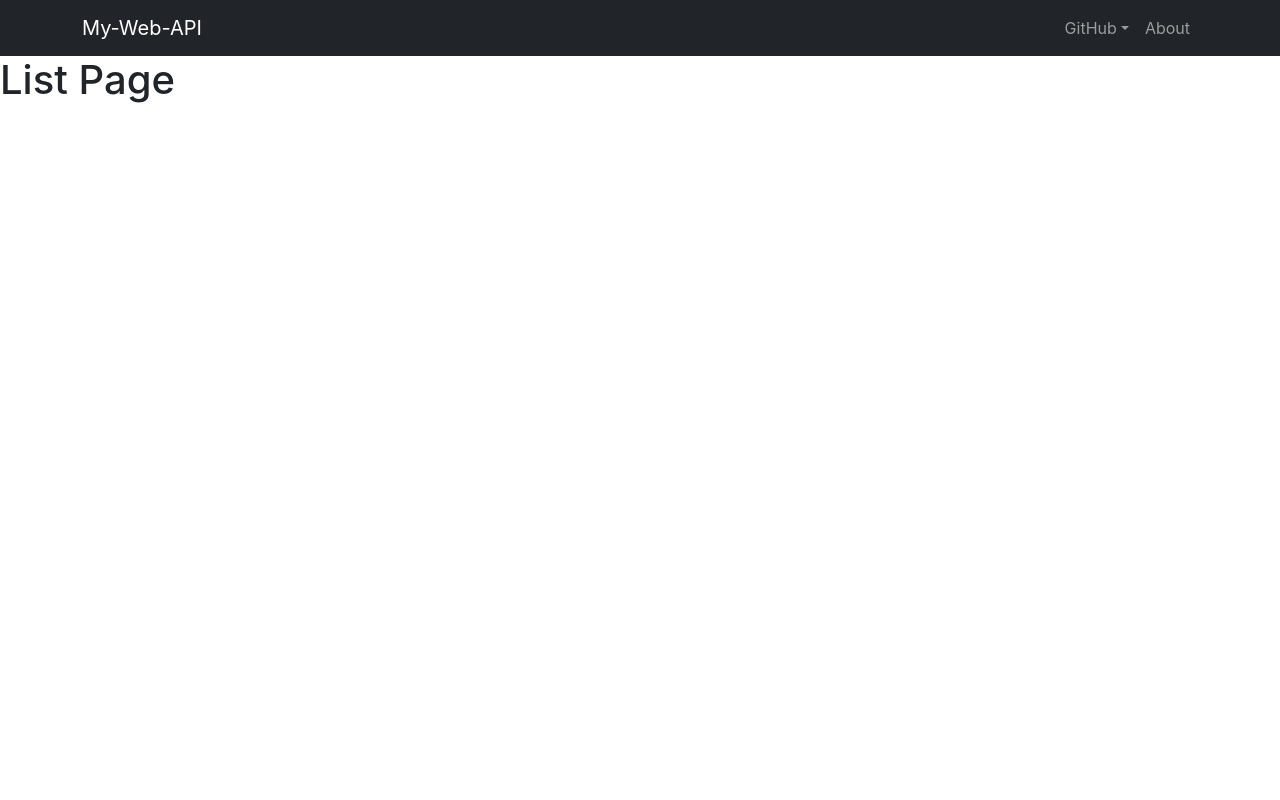
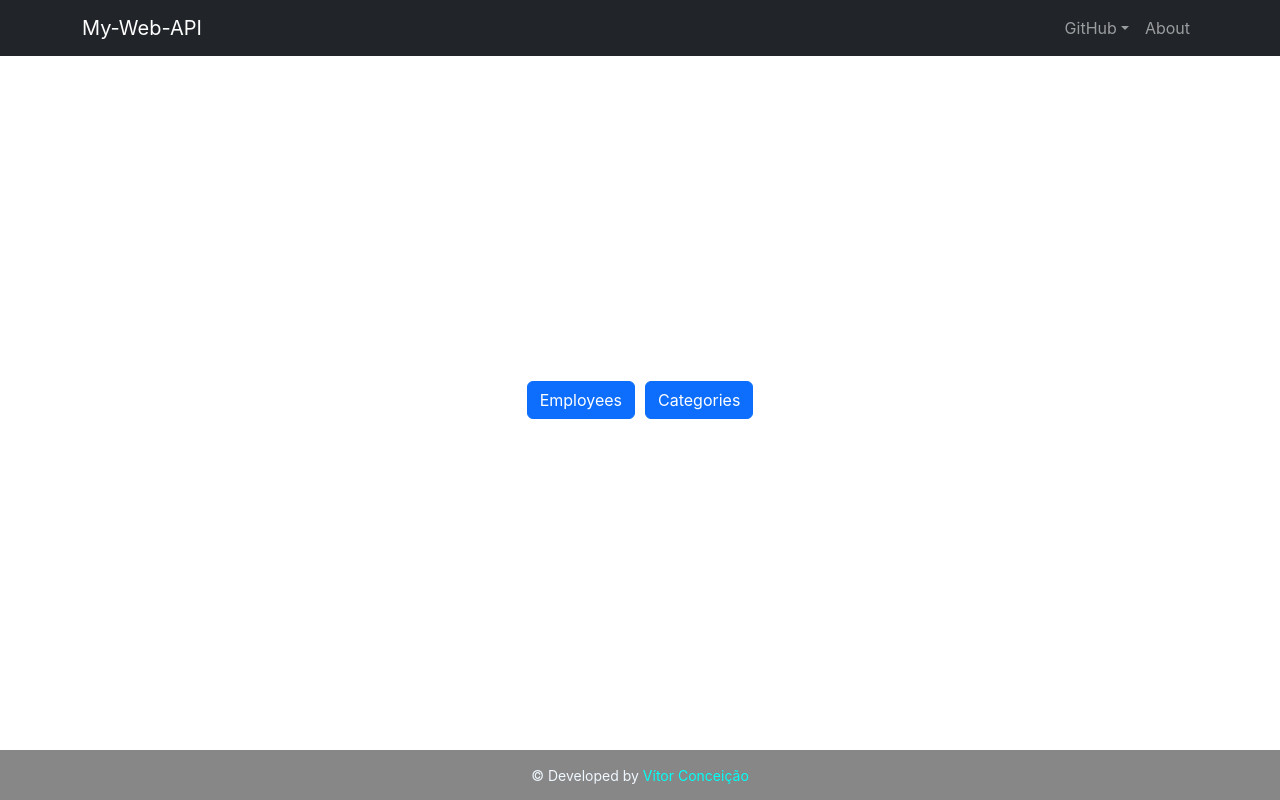
Before and after one commit to vitorconceicaovc/MyWebApiP2, a React (Create React App) app: page / in a window 1280 px wide. Built offline with nearby package versions, Linux system fonts and the light colour scheme.

Commit message:
Home page & footer

```diff
--- a/package.json
+++ b/package.json
@@ -6,6 +6,7 @@
     "@testing-library/jest-dom": "^5.16.5",
     "@testing-library/react": "^13.4.0",
     "@testing-library/user-event": "^13.5.0",
+    "axios": "^1.4.0",
     "bootstrap": "^5.3.0",
     "react": "^18.2.0",
     "react-bootstrap": "^2.7.4",
--- a/src/App.js
+++ b/src/App.js
@@ -1,9 +1,11 @@
 import { Link, Route, Routes } from "react-router-dom";
 import 'bootstrap/dist/css/bootstrap.min.css';
 
-import { List } from "./pages/List";
+import { Home } from "./pages/Home";
+import { EmployeesList } from "./pages/EmployeesList";
 import { About } from "./pages/About";
 import NavBar from "./components/NavBar";
+import Footer from "./components/Footer";
 
 function App() {
   return (
@@ -11,10 +13,12 @@ function App() {
 
 
     <NavBar />
+    <Footer />
 
     <Routes>
 
-      <Route path="/" element={<List/>} />
+      <Route path="/" element={<Home/>} />
+      <Route path="/employeeslist" element={<EmployeesList/>} />
       <Route path="/about" element={<About/>} />
 
     </Routes>
--- /dev/null
+++ b/src/components/Footer/index.jsx
@@ -0,0 +1,13 @@
+import './styles.css'
+
+const Footer = () => {
+    return(
+        <footer>
+            <small>© Developed by <a href="https://www.vitorconceicao.com/" target='_blank' >Vítor Conceição</a></small>
+
+        </footer>
+
+    )
+}
+
+export default Footer
--- /dev/null
+++ b/src/components/Footer/styles.css
@@ -0,0 +1,11 @@
+footer {
+    width: 100%;
+    position: absolute;
+    height: 50px;
+    bottom: 0;
+    background-color: rgba(32, 32, 32, 0.536);
+    display: flex;
+    align-items: center;
+    justify-content: center;
+    color: aliceblue;
+}
--- a/src/components/NavBar/index.jsx
+++ b/src/components/NavBar/index.jsx
@@ -8,7 +8,7 @@ import { Link } from "react-router-dom";
 const NavBar = () => {
     return (
         <>
-            <Navbar collapseOnSelect expand="lg" bg="dark" variant="dark">
+            <Navbar collapseOnSelect expand="lg" bg="dark" variant="dark" className='navBar' >
                 <Container>
                     <Navbar.Brand href="/">My-Web-API</Navbar.Brand>
                     <Navbar.Toggle aria-controls="responsive-navbar-nav" />
--- a/src/index.css
+++ b/src/index.css
@@ -16,3 +16,22 @@ code {
   margin: 0;
   padding: 0;
 }
+
+a{
+  text-decoration: none;
+  color: rgb(0, 255, 247);
+}
+
+.homeSection {
+  width: 100%;
+  height: 100vh;
+  display: flex;
+  align-items: center;
+  justify-content: center;
+  gap: 10px;
+}
+
+.navBar {
+  position: absolute;
+  width: 100%;
+}
--- /dev/null
+++ b/src/pages/EmployeesList.js
@@ -0,0 +1,7 @@
+export function EmployeesList() {
+    return(
+        <>
+            <h1>EmployeesList List Page</h1>
+        </>
+    )
+}
--- /dev/null
+++ b/src/pages/Home.js
@@ -0,0 +1,12 @@
+import Button from 'react-bootstrap/Button';
+
+export function Home() {
+    return(
+        <div className='homeSection'>
+
+        <Button  href='/EmployeesList' variant="primary">Employees</Button>
+        <Button  href='/' variant="primary">Categories</Button>
+
+        </div>
+    )
+}
--- a/src/pages/List.js
+++ /dev/null
@@ -1,7 +0,0 @@
-export function List() {
-    return(
-        <>
-            <h1>List Page</h1>
-        </>
-    )
-}
```
Also changed, not shown: 1 other file (tests, documents, lock files or other folders).
